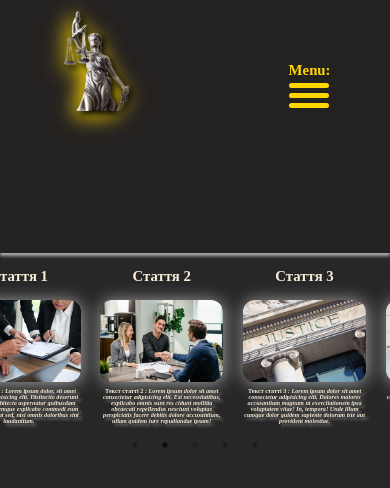
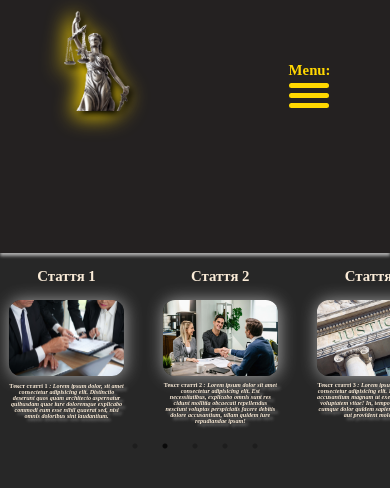
Before and after one commit to FoxDev777/header_proba, a React (Create React App) app: page / in a window 390 px wide. Shown: the top 488 px of the page. Built offline with nearby package versions, Linux system fonts and the light colour scheme.

Commit message:
headerMobile&&slider

```diff
--- a/src/App.js
+++ b/src/App.js
@@ -1,6 +1,7 @@
 import "./app.css";
-import Header from "./components/Header/Header";
-import SimpleSlider from "./components/Slider/Slider";
+import Header from "./components/Header";
+import SimpleSlider from "./components/SimpleSlider";
+
 
 function App() {
   return (
--- /dev/null
+++ b/src/components/Header/index.js
@@ -0,0 +1 @@
+export {default} from "./Header"
--- a/src/components/Slider/Slider.jsx
+++ b/src/components/SimpleSlider/SimpleSlider.jsx
@@ -4,10 +4,10 @@ import dataSlider from "../../dataSlider/dataSlider";
 
 import "slick-carousel/slick/slick.css";
 import "slick-carousel/slick/slick-theme.css";
-import "./slider.css";
+import "./simpleSlider.css";
 
 export default function SimpleSlider() {
-  var settings = {
+  const settings = {
     dots: true,
     infinite: true,
     slidesToShow: 3,
@@ -26,6 +26,7 @@ export default function SimpleSlider() {
               <h3>{elem.text_1}</h3>
               <img
                 onClick={() => window.open(`${elem.url}`)}
+                width={17}
                 className="imageSlider"
                 src={elem.img}
                 alt="imageSlider"
--- /dev/null
+++ b/src/components/SimpleSlider/index.js
@@ -0,0 +1 @@
+export {default} from "./SimpleSlider"
--- a/src/components/Slider/slider.css
+++ b/src/components/SimpleSlider/simpleSlider.css
@@ -47,14 +47,29 @@
   display: flex;
   gap: 5vw;
 }
-@media (max-width: 900px) {
+@media screen and (max-width: 1280px) {
   .sliderWrapper,
   .imageSlider {
-    width: calc(var(--index) * 10);
+    width: calc(var(--index) * 14);
+  }
+  .sliderTextAbout,
+  .sliderTextAbout > span {
+    font-size: calc(var(--index) * 0.7);
+    width: calc(var(--index) * 14);
+  }
+}
+@media screen and (max-width: 768px) {
+  .sliderWrapper,
+  .imageSlider {
+    width: calc(var(--index) * 9.3);
   }
   .sliderTextAbout,
   .sliderTextAbout > span {
     font-size: calc(var(--index) * 0.5);
-    width: calc(var(--index) * 10);
+    width: calc(var(--index) * 9.3);
   }
+  .slick-track{
+    gap: 10vw;
+  }
+
 }
```
